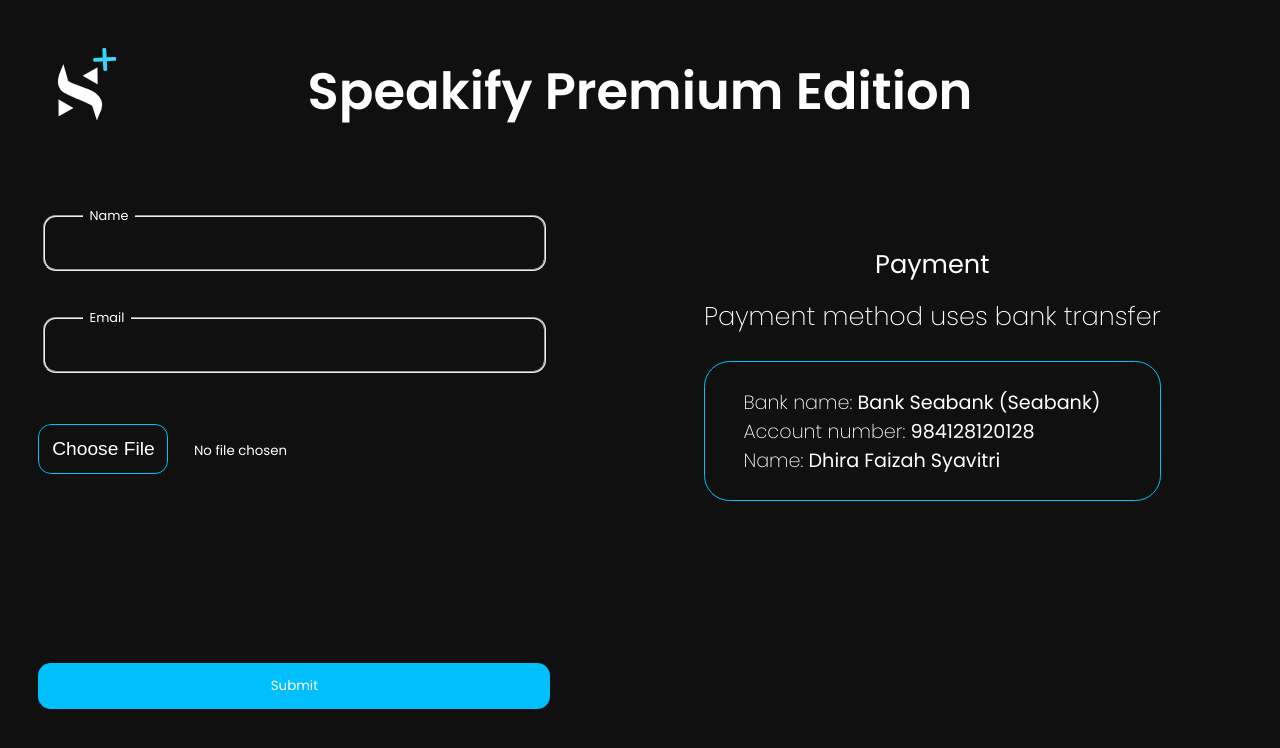
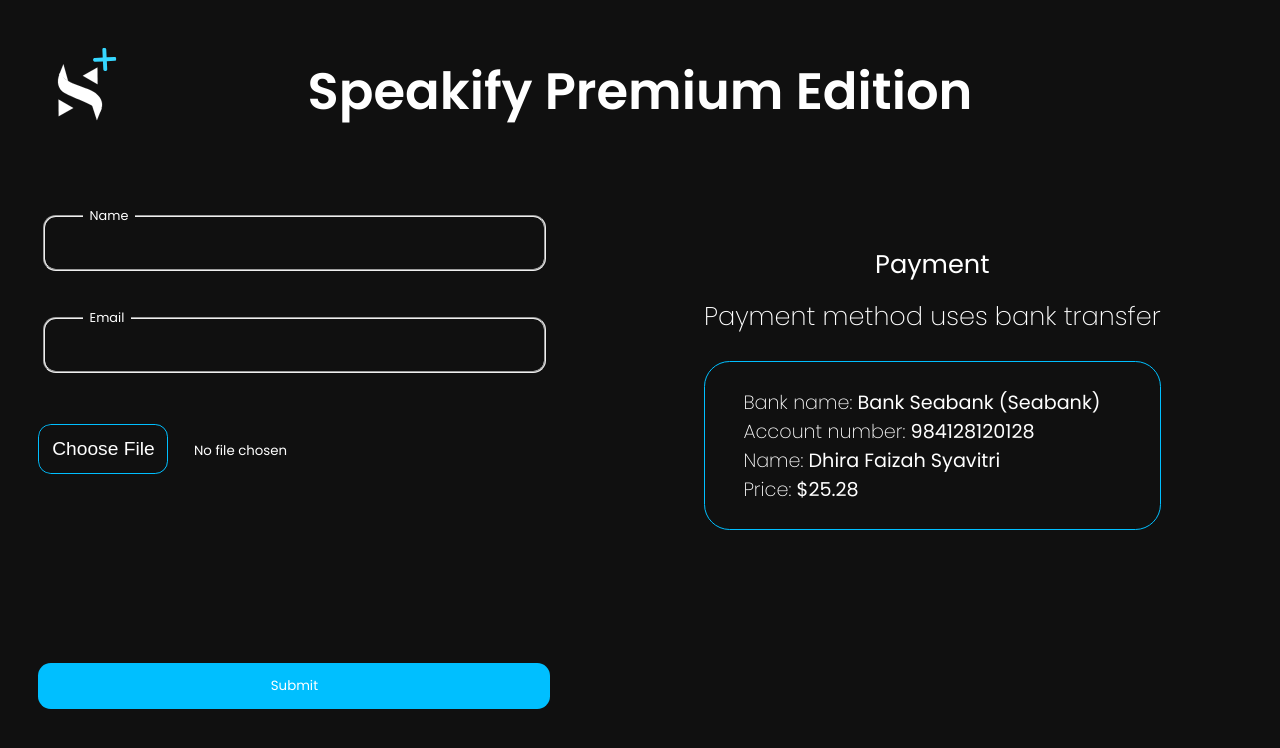
Before and after one commit to fasuyaaaPNG/Speakify, a Next.js app: page /download/premium in a window 1280 px wide. Shown: the top 748 px of the page. Built offline with nearby package versions, Linux system fonts and the light colour scheme.

Commit message:
latest update

```diff
--- a/app/download/premium/page.tsx
+++ b/app/download/premium/page.tsx
@@ -71,6 +71,9 @@ export default function Premium() {
                         <p className="bank">
                             <span className='name'>Name:</span> Dhira Faizah Syavitri
                         </p>
+                        <p className="bank">
+                            <span className='name'>Price:</span> $25.28
+                        </p>
                     </div>
                 </div>
             </div>
```
